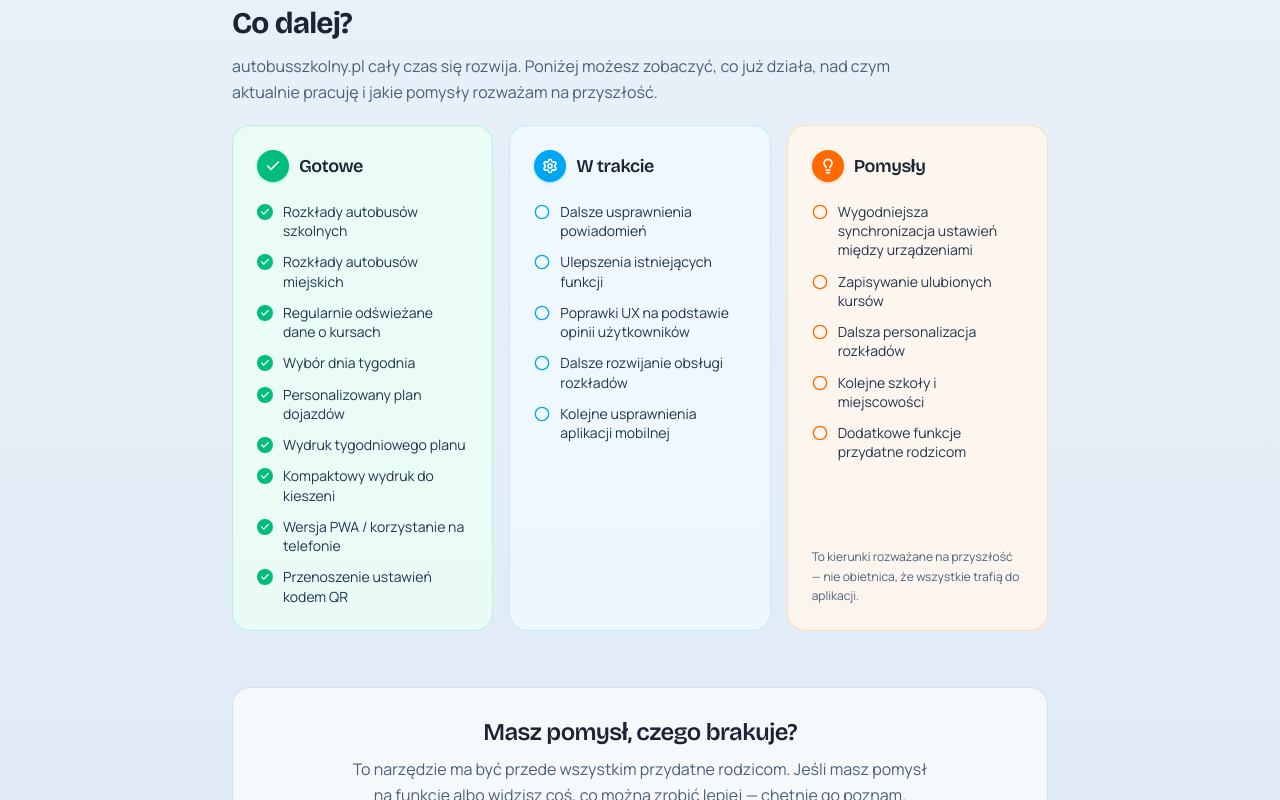
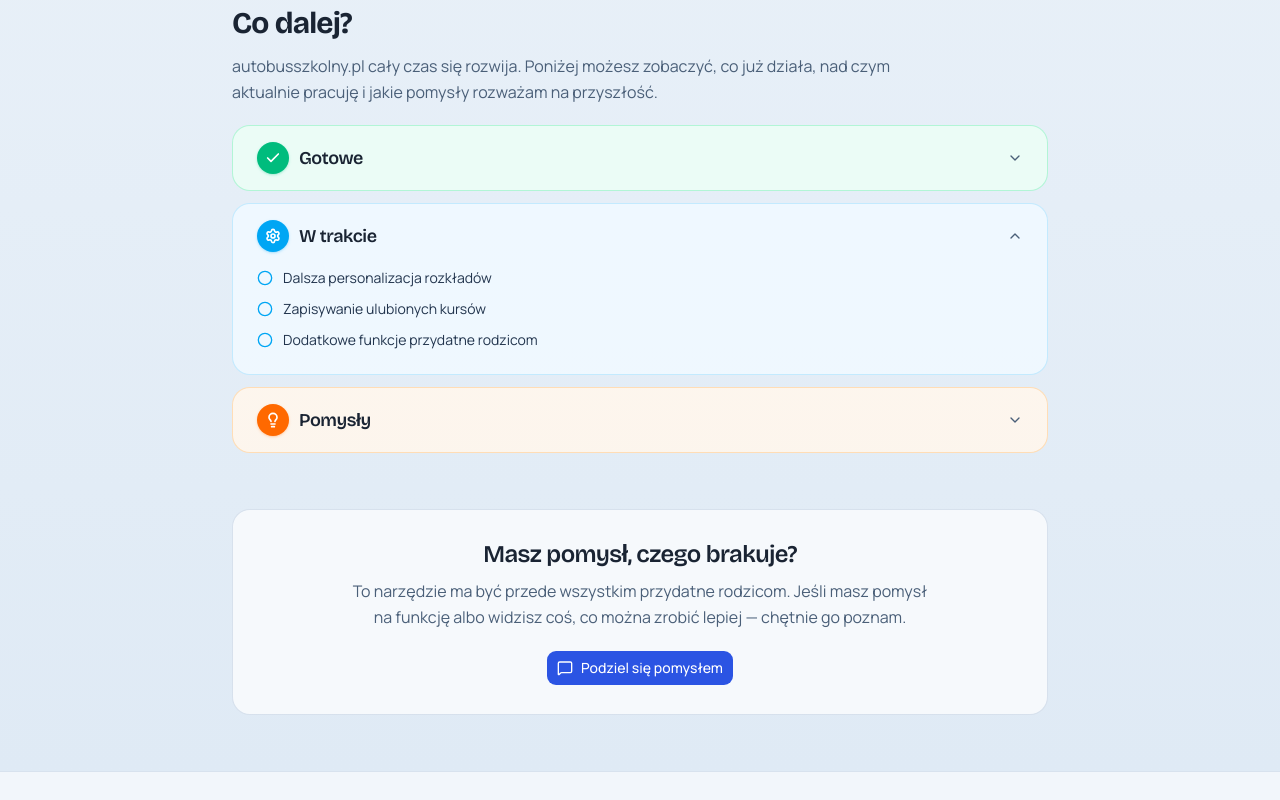
Before and after one commit to madb88/school-bus, a Next.js app: page /o-projekcie in a window 1280 px wide. Shown: the part 860-1660 px from the top of the page. Built offline with nearby package versions, Linux system fonts and the light colour scheme; no server answers.

Commit message:
Update version to 1.16.6 in package.json and enhance AboutProject component by adding Accordion for roadmap items. Introduce new roadmap features and improve layout for better user experience.

```diff
--- a/package.json
+++ b/package.json
@@ -1,6 +1,6 @@
 {
   "name": "school-bus",
-  "version": "1.16.5",
+  "version": "1.16.6",
   "private": true,
   "scripts": {
     "dev": "next dev",
--- a/src/components/about-project.tsx
+++ b/src/components/about-project.tsx
@@ -1,3 +1,5 @@
+"use client";
+
 import type { LucideIcon } from "lucide-react";
 import {
   Check,
@@ -12,6 +14,12 @@ import {
 import type { ReactNode } from "react";
 import { AboutProjectFeedbackCta } from "@/components/about-project-feedback-cta";
 import { PageEyebrow } from "@/components/page-eyebrow";
+import {
+  Accordion,
+  AccordionContent,
+  AccordionItem,
+  AccordionTrigger,
+} from "@/components/ui/accordion";
 import { cn } from "cn";
 
 type Pillar = {
@@ -87,6 +95,12 @@ const roadmapColumns: readonly RoadmapColumn[] = [
       { label: "Kompaktowy wydruk do kieszeni" },
       { label: "Wersja PWA / korzystanie na telefonie" },
       { label: "Przenoszenie ustawień kodem QR" },
+      { label: "Dalsze usprawnienia powiadomień" },
+      { label: "Ulepszenia istniejących funkcji" },
+      { label: "Poprawki UX na podstawie opinii użytkowników" },
+      { label: "Dalsze rozwijanie obsługi rozkładów" },
+      { label: "Kolejne usprawnienia aplikacji mobilnej" },
+      { label: "Wygodniejsza synchronizacja ustawień między urządzeniami" },
     ],
   },
   {
@@ -98,11 +112,9 @@ const roadmapColumns: readonly RoadmapColumn[] = [
     iconWrapClassName: "bg-sky-500 text-white shadow-sm shadow-sky-500/25",
     bulletClassName: "text-sky-500 dark:text-sky-400",
     items: [
-      { label: "Dalsze usprawnienia powiadomień" },
-      { label: "Ulepszenia istniejących funkcji" },
-      { label: "Poprawki UX na podstawie opinii użytkowników" },
-      { label: "Dalsze rozwijanie obsługi rozkładów" },
-      { label: "Kolejne usprawnienia aplikacji mobilnej" },
+      { label: "Dalsza personalizacja rozkładów" },
+      { label: "Zapisywanie ulubionych kursów" },
+      { label: "Dodatkowe funkcje przydatne rodzicom" },
     ],
   },
   {
@@ -113,13 +125,7 @@ const roadmapColumns: readonly RoadmapColumn[] = [
       "border-orange-200/80 bg-orange-50/90 dark:border-orange-500/25 dark:bg-orange-500/10",
     iconWrapClassName: "bg-orange-500 text-white shadow-sm shadow-orange-500/25",
     bulletClassName: "text-orange-500 dark:text-orange-400",
-    items: [
-      { label: "Wygodniejsza synchronizacja ustawień między urządzeniami" },
-      { label: "Zapisywanie ulubionych kursów" },
-      { label: "Dalsza personalizacja rozkładów" },
-      { label: "Kolejne szkoły i miejscowości" },
-      { label: "Dodatkowe funkcje przydatne rodzicom" },
-    ],
+    items: [{ label: "Kolejne szkoły i miejscowości" }],
   },
 ];
 
@@ -205,19 +211,24 @@ export function AboutProject({
           </p>
         </div>
 
-        <div className="grid gap-4 md:grid-cols-2 lg:grid-cols-3">
+        <Accordion
+          multiple
+          defaultValue={["in-progress"]}
+          className="gap-3"
+        >
           {roadmapColumns.map((column) => {
             const ColumnIcon = column.icon;
             return (
-              <article
+              <AccordionItem
                 key={column.id}
+                value={column.id}
                 className={cn(
-                  "flex min-w-0 flex-col rounded-2xl border p-5 sm:p-6",
-                  column.id === "ideas" && "md:col-span-2 lg:col-span-1",
+                  "overflow-hidden rounded-2xl border last:border-b",
                   column.className,
                 )}
               >
-                <header className="mb-5 flex items-center gap-2.5">
+                <AccordionTrigger className="px-5 py-4 hover:bg-transparent sm:px-6 sm:text-lg">
+                  <span className="flex min-w-0 items-center gap-2.5">
                     <span
                       aria-hidden
                       className={cn(
@@ -227,11 +238,13 @@ export function AboutProject({
                     >
                       <ColumnIcon className="size-4" strokeWidth={2.5} />
                     </span>
-                  <h3 className="font-display text-lg font-semibold tracking-tight text-asphalt">
+                    <span className="font-display text-lg font-semibold tracking-tight text-asphalt">
                       {column.title}
-                  </h3>
-                </header>
-                <ul className="flex flex-1 flex-col gap-3">
+                    </span>
+                  </span>
+                </AccordionTrigger>
+                <AccordionContent className="space-y-4 px-5 pt-0 pb-5 sm:px-6 sm:pb-6">
+                  <ul className="flex flex-col gap-3">
                     {column.items.map((item) => (
                       <li
                         key={item.label}
@@ -264,15 +277,16 @@ export function AboutProject({
                     ))}
                   </ul>
                   {column.id === "ideas" ? (
-                  <p className="mt-5 text-xs leading-relaxed text-muted-foreground">
+                    <p className="text-xs leading-relaxed text-muted-foreground">
                       To kierunki rozważane na przyszłość — nie obietnica, że
                       wszystkie trafią do aplikacji.
                     </p>
                   ) : null}
-              </article>
+                </AccordionContent>
+              </AccordionItem>
             );
           })}
-        </div>
+        </Accordion>
       </section>
 
       <AboutProjectFeedbackCta />
```
Lines whose indentation alone changed are shown as unchanged.
